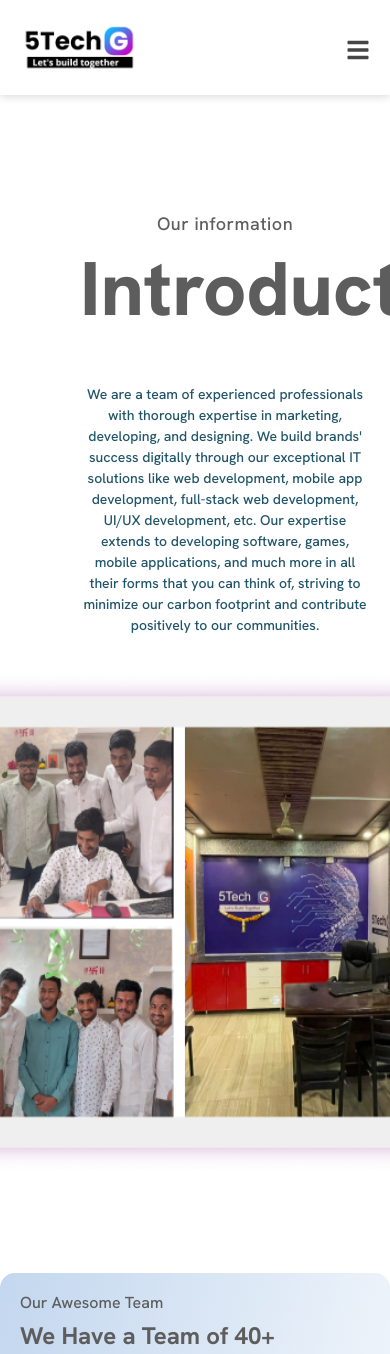
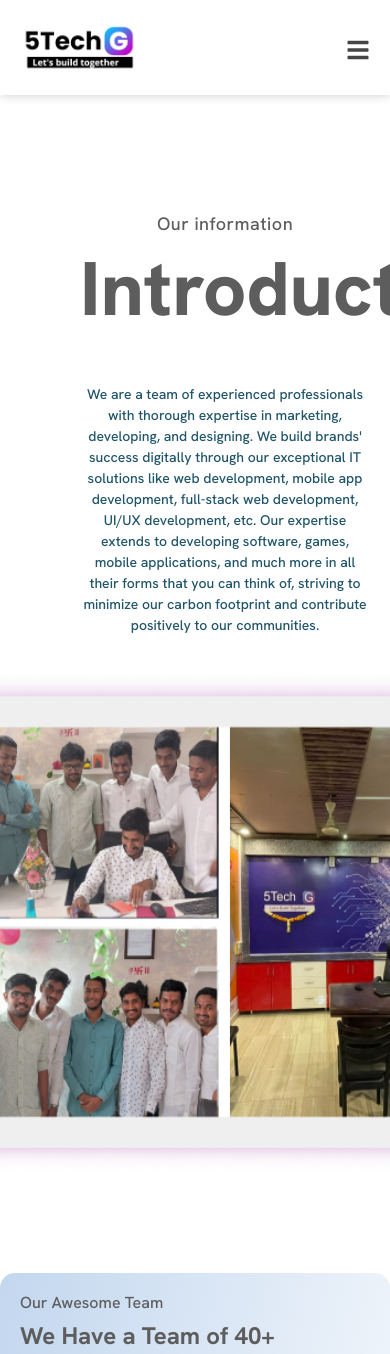
Before and after one commit to harshvyas0803/5techg, a React (Create React App) app: page /about in a window 390 px wide. Shown: the top 1354 px of the page. Built offline with nearby package versions, Linux system fonts and the light colour scheme.

Commit message:
hero/navbar update

```diff
--- a/src/components/Hero/Hero.css
+++ b/src/components/Hero/Hero.css
@@ -136,8 +136,9 @@ p {
         font-size: 14px;
     }
 .right{
-    width: 0px;margin-left: -700px;
+    width: 0px;margin-left: -310px;
     height: auto;
+    width: 300px;
 }
     .contact-button {
         font-size: 12px;
--- a/src/components/Hero/section2/Section2.css
+++ b/src/components/Hero/section2/Section2.css
@@ -88,12 +88,13 @@
     .cards-container {
         grid-template-columns: repeat(2, 1fr);
         gap: 12px;
+        margin-right: 2px;
     }
 }
 
 @media (max-width: 480px) {
     .cards-container {
-        grid-template-columns: 1fr;
+        grid-template-columns: 1fr; margin-right: 20px;
     }
 
     .card {
```
